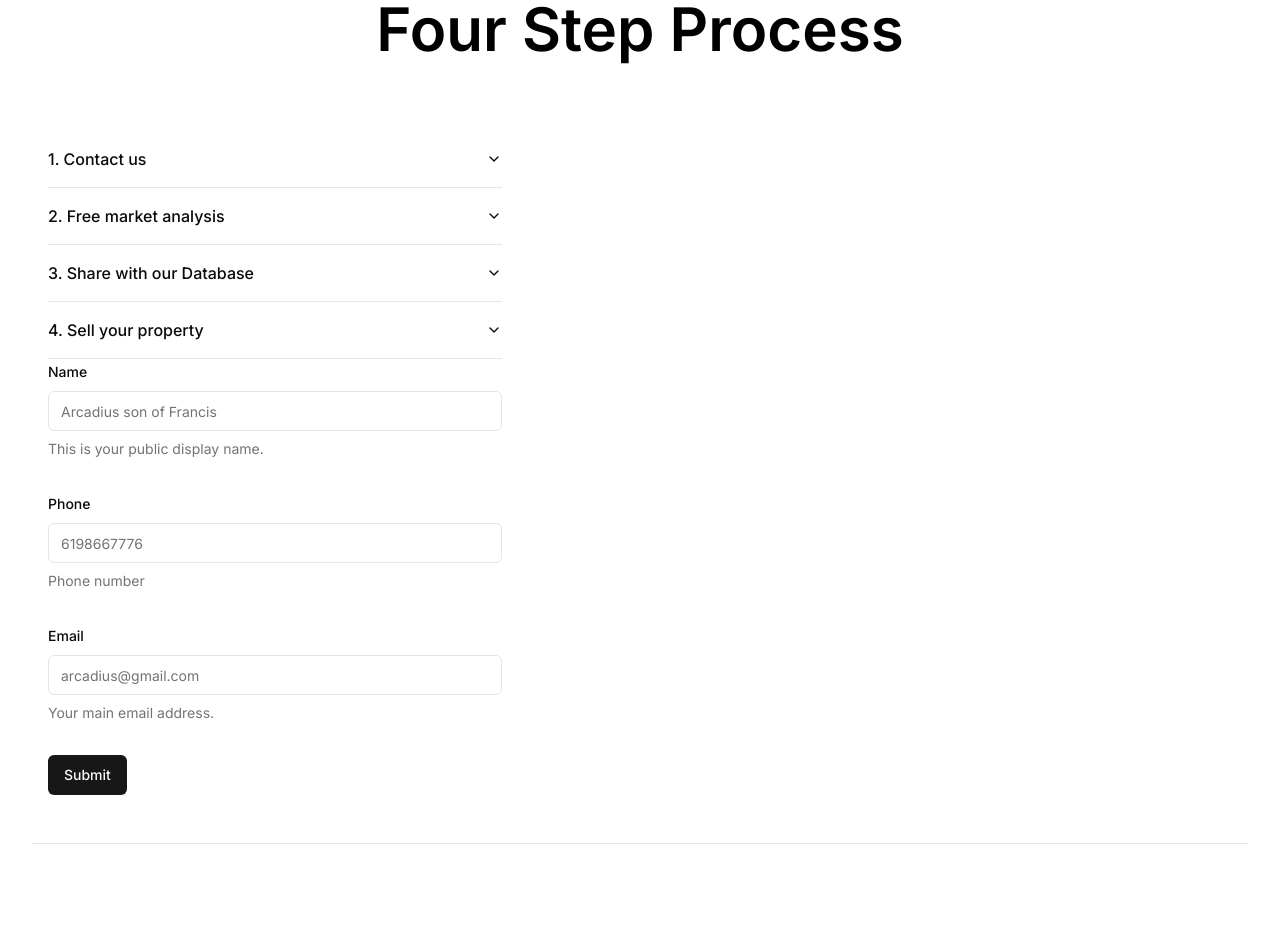
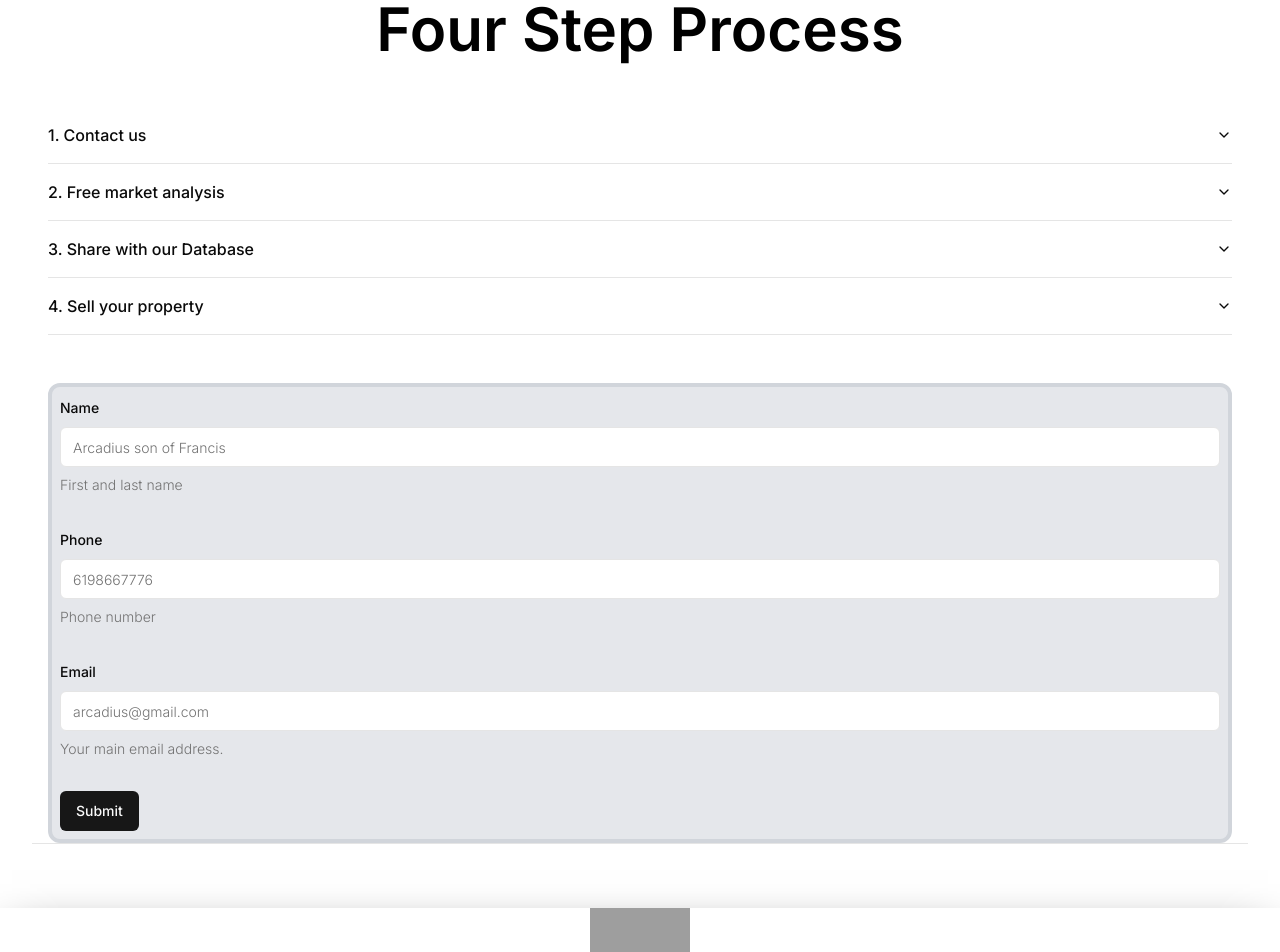
Before and after one commit to akibiaons/memphisturnkeyrentals, a Next.js app: page /sell in a window 1280 px wide. Shown: the part 960-1912 px from the top of the page. Built offline with nearby package versions, Linux system fonts and the light colour scheme; grey boxes are pictures that could not be loaded.

Commit message:
feat: Add style to form
- Slight sell form styling played with component!

```diff
--- a/src/app/sell/page.tsx
+++ b/src/app/sell/page.tsx
@@ -13,20 +13,9 @@ export default function page() {
       </div>
       {/* Section one below */}
       <div className="max-w-7xl mx-auto ">
-        <div className=" flex flex-col my-16 px-8  ">
+        <div className=" flex flex-col my-16 px-8">
           <SellSectionOne />
           <Separator />
-        </div>
-        {/* End of section one */}
-        <div className=" flex flex-col my-16  px-4">
-          <div className="mb-12">{/* <SectionThree className="" /> */}</div>
-          <Separator />
-        </div>
-
-        {/* Start of section two */}
-        <div className=" flex flex-col my-16 px-4">{/* <SectionTwo /> */}</div>
-        <div className=" flex flex-col my-16 px-4 ">
-          {/* <SectionFour /> */}
         </div>
       </div>
     </div>
--- a/src/components/SellComponents/SellSectionOne.tsx
+++ b/src/components/SellComponents/SellSectionOne.tsx
@@ -10,6 +10,7 @@ import {
 } from "@/components/ui/accordion";
 import { CardStackDemo } from "../HomeComponents/card-stack";
 import { AnimatedTooltipPreview } from "../HomeComponents/team";
+import { Separator } from "../ui/separator";
 
 import { SellForm } from "./sell-form";
 
@@ -26,17 +27,9 @@ export default function SellSectionOne() {
           </h2>
         </div>
       </div>
-      <div className="flex flex-col gap-12 lg:gap-0 lg:grid grid-cols-5 grid-rows-1 my-12">
-        <div className="col-span-2 row-span-1 px-4 ">
-          <div className="flex flex-col">
-            {/* <h4 className="mt-8 text-center font-semibold text-3xl">
-              What some people have to say
-            </h4> */}
-            {/* <div className="md:col-start-1 mb-12 content-start">
-              <CardStackDemo />
-            </div> */}
-          </div>
-          <div className="">
+      <div className="flex flex-col mx-auto">
+        <div className="col-span-2 row-span-1 px-4">
+          <div className="mb-12">
             <Accordion type="single" collapsible>
               <AccordionItem value="item-1">
                 <AccordionTrigger>1. Contact us</AccordionTrigger>
@@ -65,7 +58,9 @@ export default function SellSectionOne() {
               </AccordionItem>
             </Accordion>
           </div>
-          <SellForm />
+          <div className="border-4 border-gray-300 rounded-xl p-2 bg-gray-200 font-light">
+            <SellForm />
+          </div>
         </div>
       </div>
     </div>
--- a/src/components/SellComponents/sell-form.tsx
+++ b/src/components/SellComponents/sell-form.tsx
@@ -52,9 +52,7 @@ export function SellForm() {
               <FormControl>
                 <Input placeholder="Arcadius son of Francis" {...field} />
               </FormControl>
-              <FormDescription>
-                This is your public display name.
-              </FormDescription>
+              <FormDescription>First and last name</FormDescription>
               <FormMessage />
             </FormItem>
           )}
```
Also changed, not shown: src/components/ui/accordion.tsx (+13 -13 lines).
